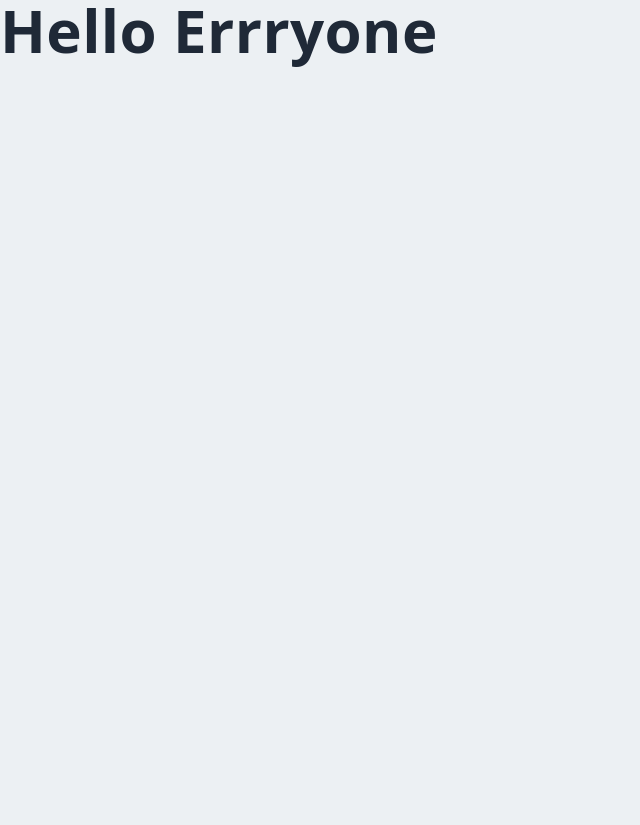
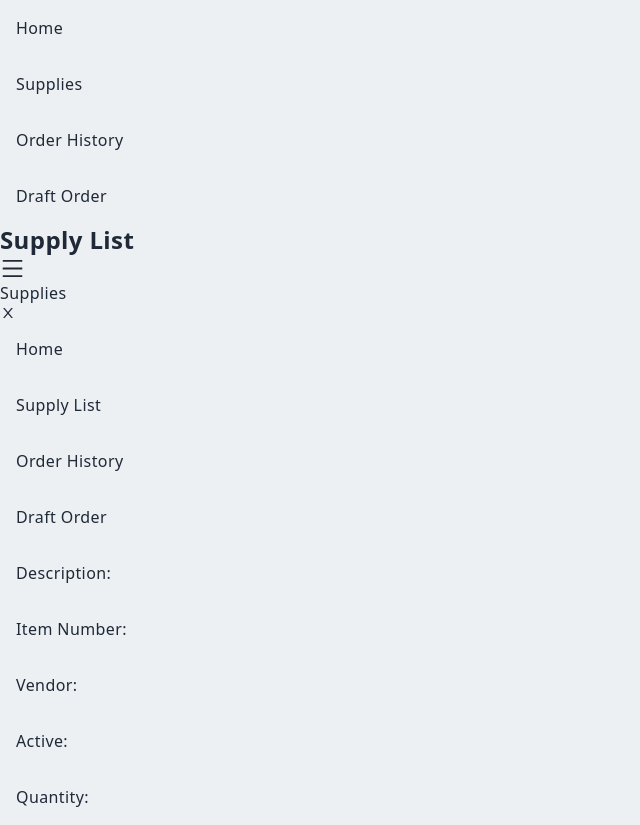
Before and after one commit to CoreyOliver/brah-supplies, a React (Vite) app in the folder Client/: page / in a window 1280 px wide. Shown: the whole page, without its empty margins (0-640 px from the left). Before the commit the page ends 800 px from the top, so only its background shows below. Built offline with nearby package versions, Linux system fonts and the light colour scheme.

Commit message:
nav init adding supplies list.

```diff
--- a/Client/index.html
+++ b/Client/index.html
@@ -4,7 +4,7 @@
     <meta charset="UTF-8" />
     <link rel="icon" type="image/svg+xml" href="/vite.svg" />
     <meta name="viewport" content="width=device-width, initial-scale=1.0" />
-    <title>Vite + React</title>
+    <title>Brah Supply List</title>
   </head>
   <body>
     <div id="root"></div>
--- a/Client/package.json
+++ b/Client/package.json
@@ -11,7 +11,9 @@
   },
   "dependencies": {
     "react": "^18.2.0",
-    "react-dom": "^18.2.0"
+    "react-dom": "^18.2.0",
+    "react-icons": "^4.9.0",
+    "react-router": "^6.12.0"
   },
   "devDependencies": {
     "@types/react": "^18.0.37",
--- a/Client/src/App.jsx
+++ b/Client/src/App.jsx
@@ -1,10 +1,13 @@
+import Navbar from './components/Navbar'
+import Supply from './components/Supply'
 import './index.css'
 
 function App() {
 
   return (
-    <div className='flex items-center justify center'>
-      <h1 className='flex items-center'>Hello Errryone</h1>
+    <div>
+      <Navbar />
+      <Supply />
     </div>
   )
 }
--- /dev/null
+++ b/Client/src/components/Navbar.jsx
@@ -0,0 +1,78 @@
+import { useState } from "react";
+import { AiOutlineClose, AiOutlineMenu } from "react-icons/ai";
+
+const Navbar = () => {
+  const [nav, setNav] = useState(false);
+
+  const handleNav = () => {
+    setNav(!nav);
+  };
+
+  return (
+    <div className="fixed w-full h-20 shadow-xl z-[100]">
+      <div className="flex justify-between items-center w-full h-full px-2 2xl:px-16">
+        <div>
+          <ul className="hidden md:flex">
+            <li className="ml-10 text-sm uppercase hover:border-b">Home</li>
+            <li className="ml-10 text-sm uppercase hover:border-b">Supplies</li>
+            <li className="ml-10 text-sm uppercase hover:border-b">
+              Order History
+            </li>
+            <li className="ml-10 text-sm uppercase hover:border-b">
+              Draft Order
+            </li>
+          </ul>
+          <div onClick={handleNav} className="flex md:hidden">
+            <h1 className="mr-32 ml-16">Supply List</h1>
+            <AiOutlineMenu size={25} className="m-auto" />
+          </div>
+        </div>
+      </div>
+      <div
+        className={
+          nav ? "md:hidden fixed left-0 top-0 w-full h-screen bg-black/70" : ""
+        }
+      >
+        <div
+          className={
+            nav
+              ? "fixed left-0 top-0 w-[75%] sm:w-[60%] md:w-[45%] h-screen bg-[#ecf0f3] p-10 ease-in duration-500"
+              : "fixed left-[-100%] top-0 p-10 ease-in duration-500"
+          }
+        >
+          <div>
+            <div className="flex w-full items-center justify-between">
+              <div className="border-b border-gray-300 my-4">
+                <p className="w-[85%] md:w-[90%] py-4">Supplies</p>
+              </div>
+              <div
+                onClick={handleNav}
+                className="rounded-full shadow-lg shadow-gray-400 p-3 cursor-pointer"
+              >
+                <AiOutlineClose />
+              </div>
+            </div>
+          </div>
+          <div className="py-4 flex flex-col">
+            <ul className="uppercase">
+              <li onClick={() => setNav(false)} className="py-4 text-sm">
+                Home
+              </li>
+              <li onClick={() => setNav(false)} className="py-4 text-sm">
+                Supply List
+              </li>
+              <li onClick={() => setNav(false)} className="py-4 text-sm">
+                Order History
+              </li>
+              <li onClick={() => setNav(false)} className="py-4 text-sm">
+                Draft Order
+              </li>
+            </ul>
+          </div>
+        </div>
+      </div>
+    </div>
+  );
+};
+
+export default Navbar;
--- /dev/null
+++ b/Client/src/components/Supply.jsx
@@ -0,0 +1,18 @@
+import React from 'react'
+
+//need to figure out how to put it in a rwo
+const Supply = () => {
+  return (
+    <div className='pt-20'>
+      <ul className='grid-flow-row grid-cols-5 text-sm bg-slate-200 '>
+        <li>Description:</li>
+        <li>Item Number:</li>
+        <li>Vendor:</li>
+        <li>Active:</li>
+        <li>Quantity:</li>
+      </ul>
+    </div>
+  )
+}
+
+export default Supply
--- a/Client/src/index.css
+++ b/Client/src/index.css
@@ -4,7 +4,7 @@
 
 @layer base {
     body {
-      @apply bg-[#ecf0f3] text-[#1f2937] tracking-wide
+      @apply bg-[#ecf0f3] text-[#1f2937] tracking-wide box-border
     }
 
     h1,h2,h3,h4,h5,h6 {
@@ -12,7 +12,7 @@
     }
 
     h1 {
-      @apply text-4xl  sm:text-5xl md:text-6xl
+      @apply text-xl  sm:text-xl md:text-2xl
     }
 
     h2 {
@@ -21,6 +21,7 @@
 
     li {
       @apply cursor-pointer
+       p-4
     }
 
     button {
```
Also changed, not shown: 1 other file (tests, documents, lock files or other folders).
